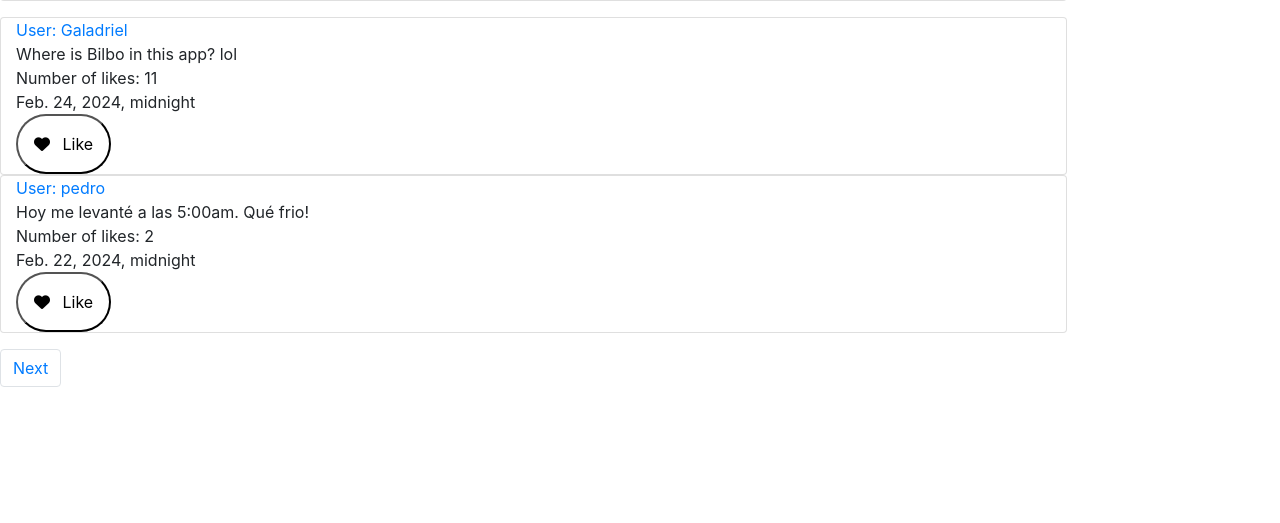
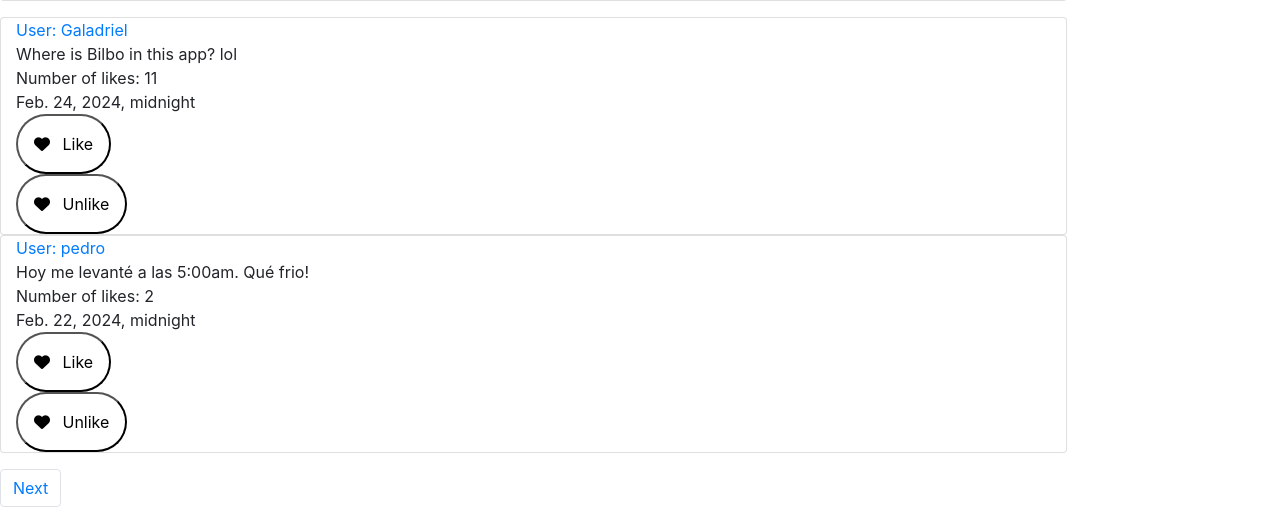
Before and after one commit to medranow/pst4, a Django app: page / in a window 1280 px wide. Shown: the part 277-800 px from the top of the page. Run offline with Django 3.2, Linux system fonts and the light colour scheme; a user stored in the database is signed in; data comes from the database, SQL or seed files in the repository; both versions use the stored data as it was after the commit; some libraries are stand-ins or nearby versions.

Commit message:
follow and unfollow button works. Feature needs to provide one like and one unfollow per user

```diff
--- a/network/templates/network/index.html
+++ b/network/templates/network/index.html
@@ -41,17 +41,55 @@
                 updateTag.innerHTML = `Number of likes: ${data["data"]}`;
             }
             )
-
-
-
         }
-
-
-
 
         )
     }
 
+//Unlike function
+function unlikePost(id){
+        console.log(id)
+
+
+
+         //Save the new text
+      fetch(`/like/${id}`, {
+        method: 'GET',
+      })
+        .then(response => response.json())
+        .then( (data) => {
+            console.log(data["data"])
+
+            let likeNumber;
+
+            likeNumber = data["data"]
+            console.log(`This is the variable likeNumber set to ${likeNumber}`)
+
+            //We need to add 1 like per click
+            likeNumber -= 1;
+            console.log(`New likeNumber plus one ${likeNumber}`)
+
+            // We need to fetch to update number in database
+            fetch(`/like/${id}`, {
+                method: 'PUT',
+                body: JSON.stringify({
+                    newNumberLikes: likeNumber
+                })
+            })
+            .then(response => response.json())
+            .then(data => {
+                console.log(data["data"])
+
+                //Update client side the number of likes
+                var updateTag = document.querySelector(`#countLike_${id}`);
+                console.log(updateTag)
+                updateTag.innerHTML = `Number of likes: ${data["data"]}`;
+            }
+            )
+        }
+
+        )
+    }
 
 
 </script>
@@ -82,10 +120,17 @@
                 <div>{{ post.date }}</div>
 
                 <!--Like button-->
-                <div class="likeButton">
+                <div id="likeButton">
                     <button class="button button-like" onclick="likePost({{post.id}})">
                         <i class="fa fa-heart"></i>
                         <span>Like</span>
+                    </button>
+                </div>
+                <!--Unlike button-->
+                <div class="unlikeButton" style="display: block">
+                    <button class="button button-like" onclick="unlikePost({{post.id}})">
+                        <i class="fa fa-heart"></i>
+                        <span>Unlike</span>
                     </button>
                 </div>
 
```
Also changed, not shown: db.sqlite3.
